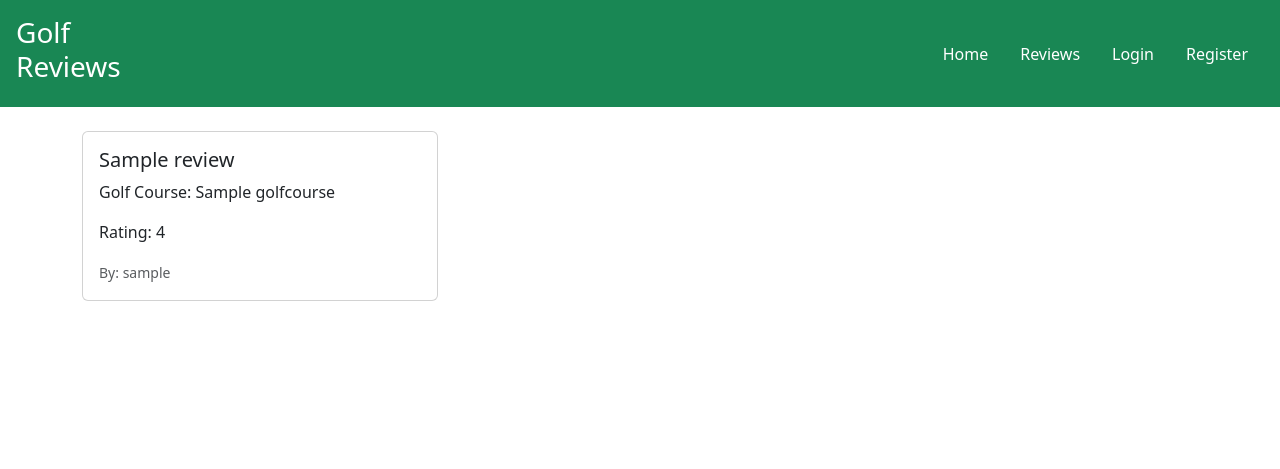
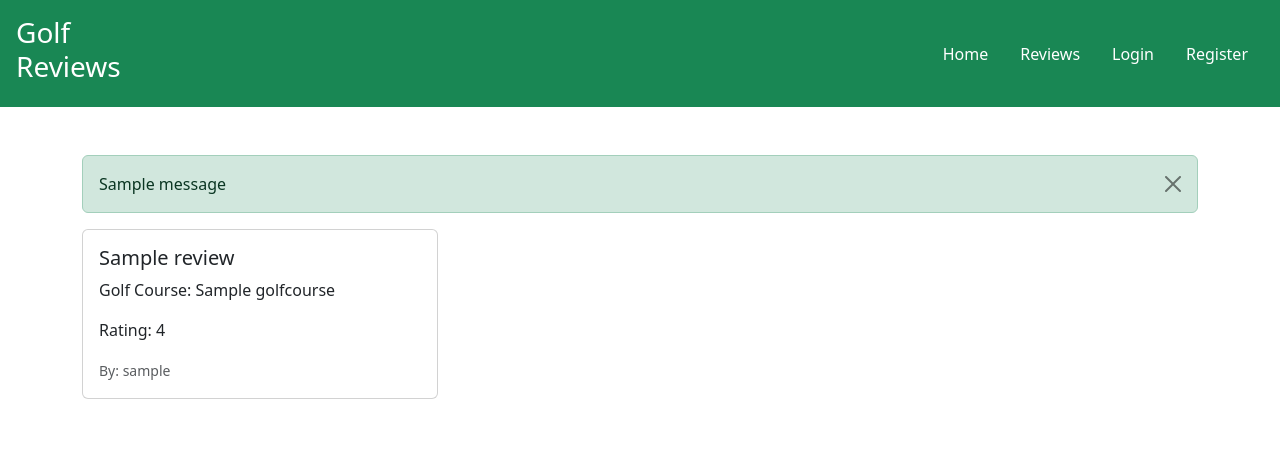
Before and after one commit to ollebrask/golf-blog, a Django app: page / in a window 1280 px wide. Shown: the top 469 px of the page. Run offline with Django 4.2, Linux system fonts and the light colour scheme; tables that the repository leaves empty hold one stand-in row (values such as "Sample post"); one stand-in notice (Sample message) is shown.

Commit message:
Add messages

```diff
--- a/blog/views.py
+++ b/blog/views.py
@@ -1,5 +1,6 @@
 from django.shortcuts import render, get_object_or_404, redirect
 from django.contrib.auth.decorators import login_required
+from django.contrib import messages
 from django.core.paginator import Paginator
 from .models import Review
 from .forms import ReviewForm
@@ -18,12 +19,13 @@ def show_reviews(request):
 
     return render(request, 'blog/show_reviews.html', {'reviews_page': reviews_page})
 
-# To show a certain review upscaled and with content.abs
+# To show a certain review upscaled and with content.
 def review_detail(request, review_id):
     # https://www.geeksforgeeks.org/get_object_or_404-method-in-django-models/
     review = get_object_or_404(Review, id=review_id)
     return render(request, 'blog/review_detail.html', {'review': review})
 
+#To add a review.
 def add_review(request):
     if request.method == 'POST':
         form = ReviewForm(request.POST)
@@ -31,6 +33,7 @@ def add_review(request):
             review = form.save(commit=False)
             review.user = request.user
             review.save()
+            messages.success(request, 'Your review has been added!')
             return redirect('show_reviews')
     else:
         form = ReviewForm()
--- a/templates/base.html
+++ b/templates/base.html
@@ -67,6 +67,19 @@
         </div>
 
     </header>
+
+    <!-- Messages Block found at http://www.stackoverflow.com -->
+    <div class="container mt-4">
+        {% if messages %}
+            {% for message in messages %}
+                <div class="alert alert-{{ message.tags }} alert-dismissible fade show" role="alert">
+                    {{ message }}
+                    <button type="button" class="btn-close" data-bs-dismiss="alert" aria-label="Close"></button>
+                </div>
+            {% endfor %}
+        {% endif %}
+    </div>
+
     <main>
         {% block content %}
         {% endblock %}
```
